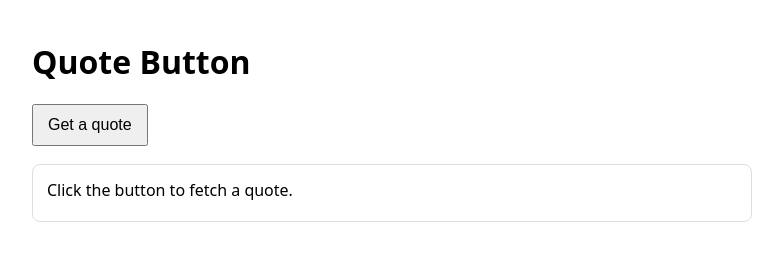
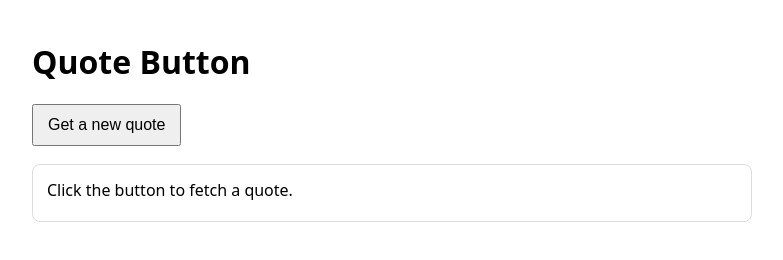
Before and after one commit to DanielOlive-ARU/quotes-blob-site, a plain HTML site: page site/index.html in a window 1280 px wide. Shown: the whole page, without its empty margins (248-1031 px from the left). Drawn offline with Linux system fonts and the light colour scheme.

Commit message:
proving github actions by updating button text

```diff
--- a/site/index.html
+++ b/site/index.html
@@ -37,7 +37,7 @@
 
 <body>
     <h1>Quote Button</h1>
-    <button id="btn">Get a quote</button>
+    <button id="btn">Get a new quote</button>
     <div id="quote">Click the button to fetch a quote.</div>
     <div class="muted" id="status"></div>
 
```
